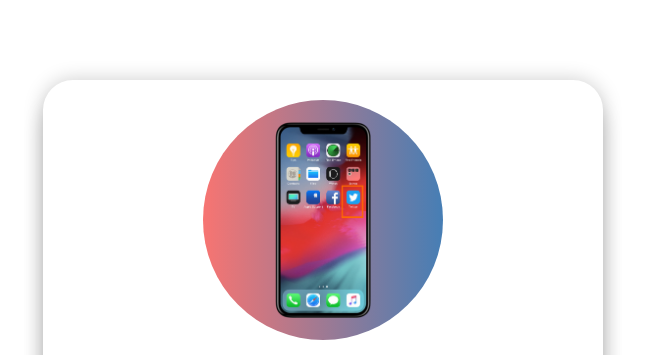
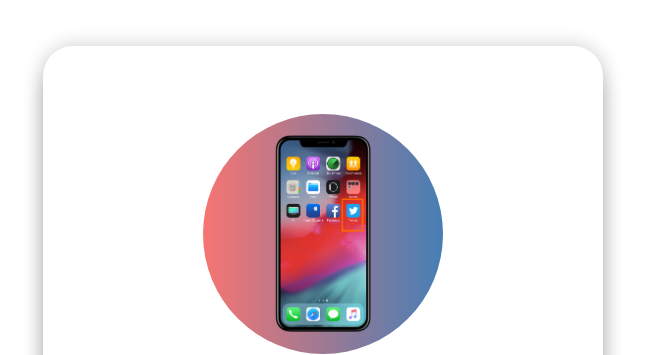
Before and after one commit to bharatkv15/card-3d-design, a plain HTML site: page index.html in a window 1280 px wide. Shown: the top 355 px of the page, without its empty margins (317-962 px from the left). Drawn offline with Linux system fonts and the light colour scheme.

Commit message:
style update

```diff
--- a/style.css
+++ b/style.css
@@ -35,11 +35,11 @@ body {
 
 .card {
     transform-style: preserve-3d;
-    min-height: 80vh;
+    min-height: 100%;
     width: 35rem;
     border-radius: 30px;
     box-shadow: 0 20px 20px rgba(0, 0, 0, 0.2), 0 0px 20px rgba(0, 0, 0, 0.2);
-    padding: 0 5rem;
+    padding: 3rem 5rem 5rem 5rem;
 }
 
 .addtocart {
```
